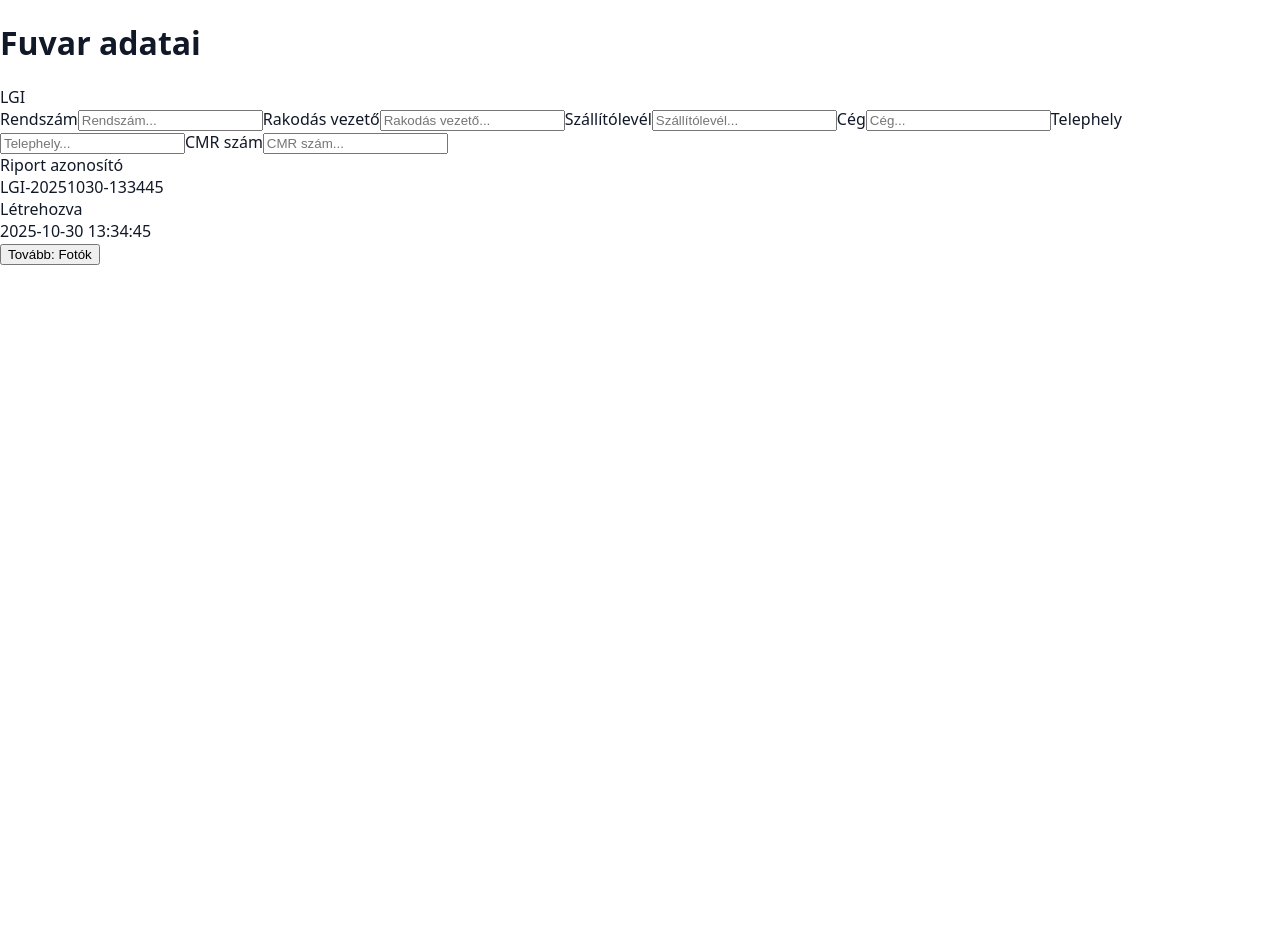
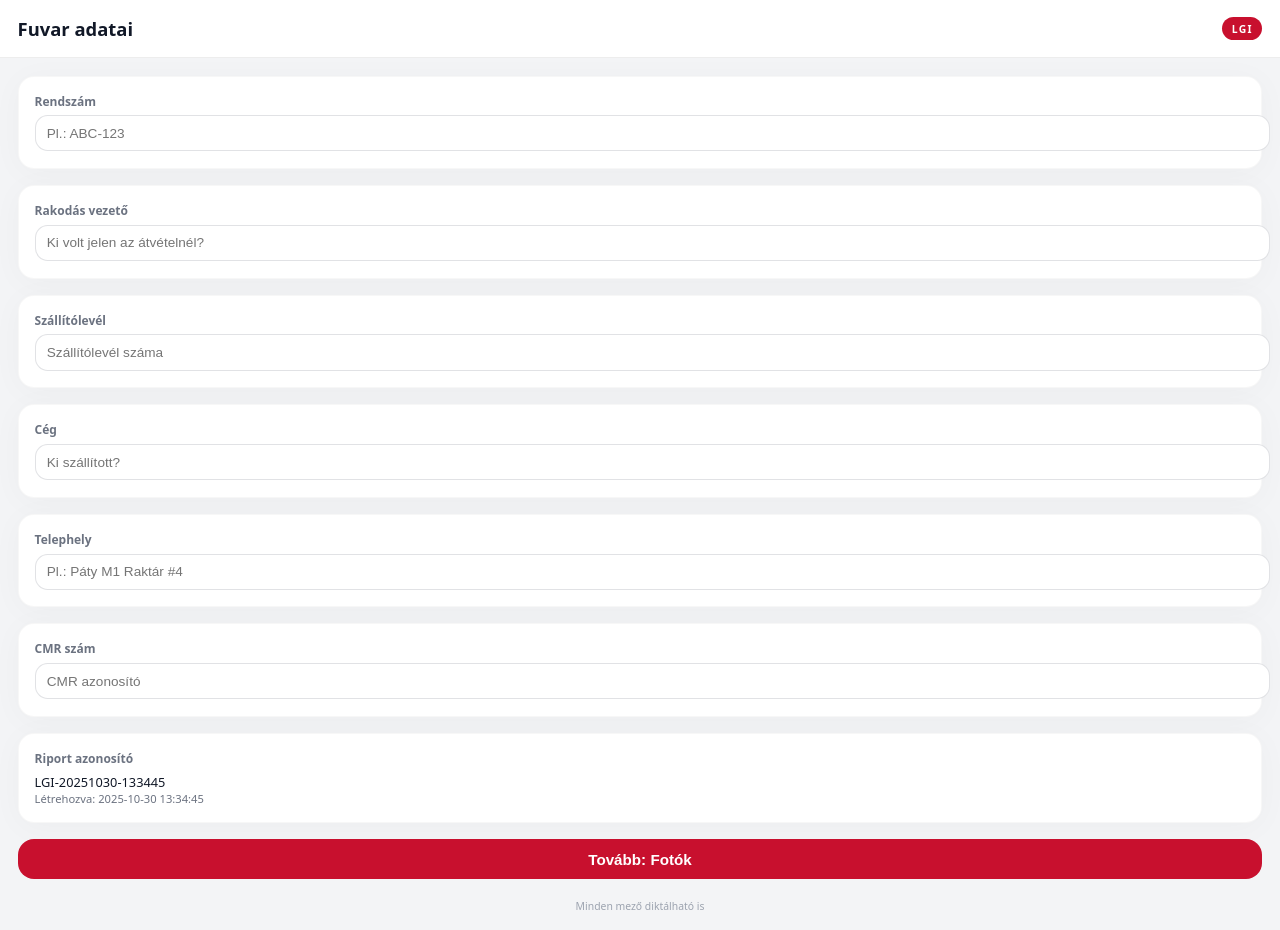
Before and after one commit to Attilb/lgi-inbound-report, a React (Vite) app: page /new-report in a window 1280 px wide. Before the commit the page ends 800 px from the top, so only its background shows below. Built offline with nearby package versions, Linux system fonts and the light colour scheme.

Commit message:
Refactor NewReport component layout and inputs
Refactor NewReport component to use a simpler layout and input handling.

```diff
--- a/src/pages/NewReport.jsx
+++ b/src/pages/NewReport.jsx
@@ -1,85 +1,100 @@
+// src/pages/NewReport.jsx
 import React from "react";
-import Header from "../components/Header.jsx";
+import { useNavigate } from "react-router-dom";
 import { useReport } from "../context/ReportContext.jsx";
-import { useNavigate } from "react-router-dom";
 
 export default function NewReport() {
   const { currentReport, updateFuvarField } = useReport();
   const nav = useNavigate();
-
-  const fuvar = currentReport.fuvar;
+  const f = currentReport.fuvar;
 
   return (
-    <div className="min-h-screen flex flex-col bg-white">
-      <Header title="Fuvar adatai" />
+    <div className="app-shell">
+      <header className="lgi-header">
+        <div className="lgi-title">Fuvar adatai</div>
+        <div className="lgi-badge">LGI</div>
+      </header>
 
-      <main className="flex-1 p-4 flex flex-col gap-4">
-        <InputRow
-          label="Rendszám"
-          value={fuvar.rendszam}
-          onChange={v => updateFuvarField("rendszam", v)}
+      <main className="page">
+        <div className="card">
+          <div className="label">Rendszám</div>
+          <input
+            className="input"
+            value={f.rendszam}
+            onChange={(e) => updateFuvarField("rendszam", e.target.value)}
+            placeholder="Pl.: ABC-123"
           />
-        <InputRow
-          label="Rakodás vezető"
-          value={fuvar.rakodasVezeto}
-          onChange={v => updateFuvarField("rakodasVezeto", v)}
+        </div>
+
+        <div className="card">
+          <div className="label">Rakodás vezető</div>
+          <input
+            className="input"
+            value={f.rakodasVezeto}
+            onChange={(e) => updateFuvarField("rakodasVezeto", e.target.value)}
+            placeholder="Ki volt jelen az átvételnél?"
           />
-        <InputRow
-          label="Szállítólevél"
-          value={fuvar.szallitolevel}
-          onChange={v => updateFuvarField("szallitolevel", v)}
+        </div>
+
+        <div className="card">
+          <div className="label">Szállítólevél</div>
+          <input
+            className="input"
+            value={f.szallitolevel}
+            onChange={(e) => updateFuvarField("szallitolevel", e.target.value)}
+            placeholder="Szállítólevél száma"
           />
-        <InputRow
-          label="Cég"
-          value={fuvar.ceg}
-          onChange={v => updateFuvarField("ceg", v)}
+        </div>
+
+        <div className="card">
+          <div className="label">Cég</div>
+          <input
+            className="input"
+            value={f.ceg}
+            onChange={(e) => updateFuvarField("ceg", e.target.value)}
+            placeholder="Ki szállított?"
           />
-        <InputRow
-          label="Telephely"
-          value={fuvar.telephely}
-          onChange={v => updateFuvarField("telephely", v)}
+        </div>
+
+        <div className="card">
+          <div className="label">Telephely</div>
+          <input
+            className="input"
+            value={f.telephely}
+            onChange={(e) => updateFuvarField("telephely", e.target.value)}
+            placeholder="Pl.: Páty M1 Raktár #4"
           />
-        <InputRow
-          label="CMR szám"
-          value={fuvar.cmrSzam}
-          onChange={v => updateFuvarField("cmrSzam", v)}
+        </div>
+
+        <div className="card">
+          <div className="label">CMR szám</div>
+          <input
+            className="input"
+            value={f.cmrSzam}
+            onChange={(e) => updateFuvarField("cmrSzam", e.target.value)}
+            placeholder="CMR azonosító"
           />
+        </div>
 
-        <ReadOnlyRow label="Riport azonosító" value={currentReport.reportId} />
-        <ReadOnlyRow label="Létrehozva" value={currentReport.createdAt} />
+        <div className="card">
+          <div className="label">Riport azonosító</div>
+          <div style={{ fontSize: "0.8rem", color: "var(--text)" }}>
+            {currentReport.reportId}
+          </div>
+          <div style={{ fontSize: "0.7rem", color: "var(--muted)" }}>
+            Létrehozva: {currentReport.createdAt}
+          </div>
+        </div>
 
         <button
-          className="mt-6 w-full bg-red-600 text-white font-semibold text-lg py-4 rounded-xl"
+          className="primary-btn"
           onClick={() => nav("/photos")}
         >
           Tovább: Fotók
         </button>
+
+        <div className="footer-hint">Minden mező diktálható is</div>
       </main>
     </div>
   );
 }
-
-function InputRow({ label, value, onChange }) {
-  return (
-    <label className="flex flex-col gap-1">
-      <span className="text-sm font-medium text-gray-800">{label}</span>
-      <input
-        className="border border-gray-300 rounded-lg p-3 text-base text-gray-900"
-        value={value}
-        onChange={e => onChange(e.target.value)}
-        placeholder={label + "..."}
-      />
-    </label>
-  );
-}
-
-function ReadOnlyRow({ label, value }) {
-  return (
-    <div className="flex flex-col gap-1">
-      <span className="text-sm font-medium text-gray-800">{label}</span>
-      <div className="border border-gray-200 rounded-lg p-3 text-base text-gray-500 bg-gray-50">
-        {value}
-      </div>
-    </div>
-  );
-}
```
Lines whose indentation alone changed are shown as unchanged.
